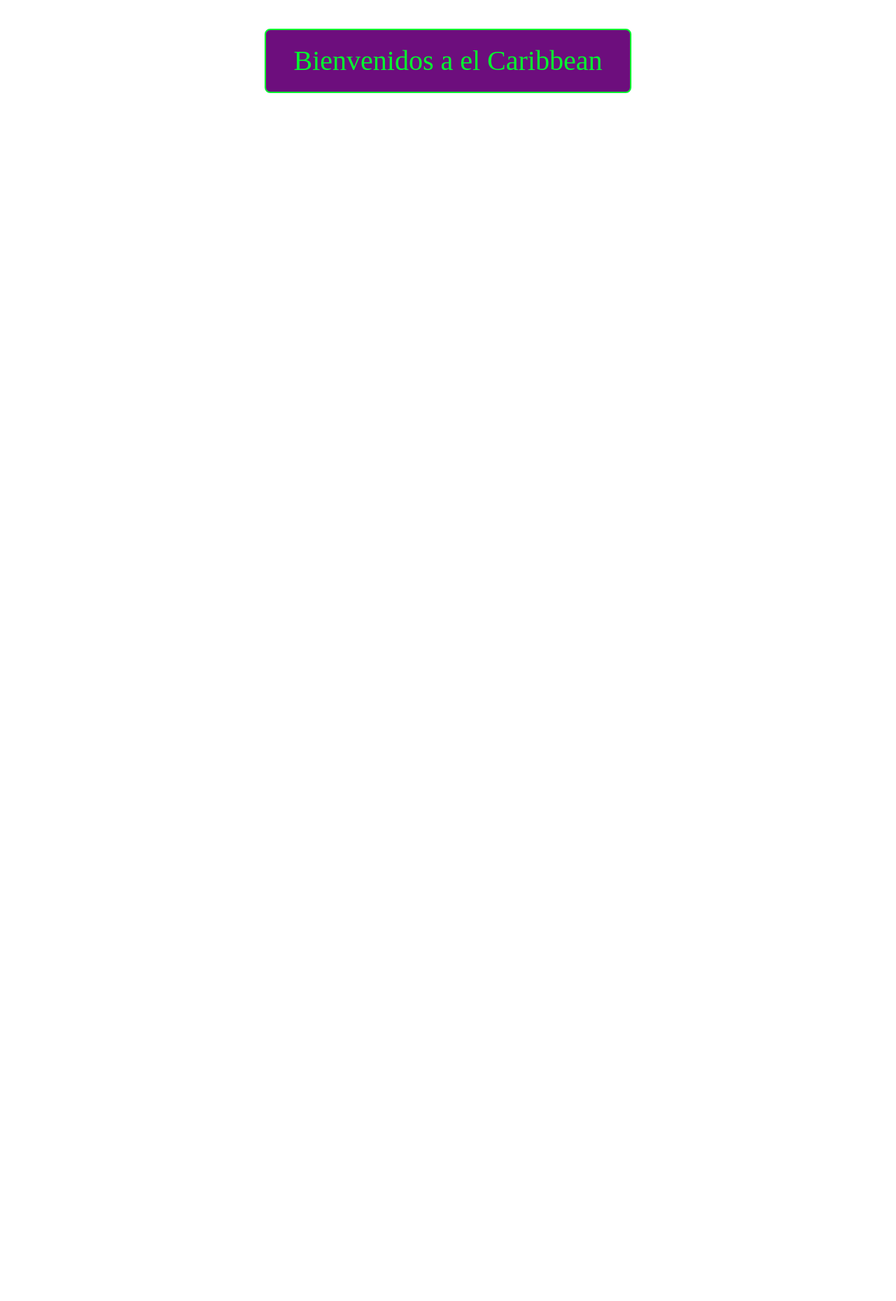
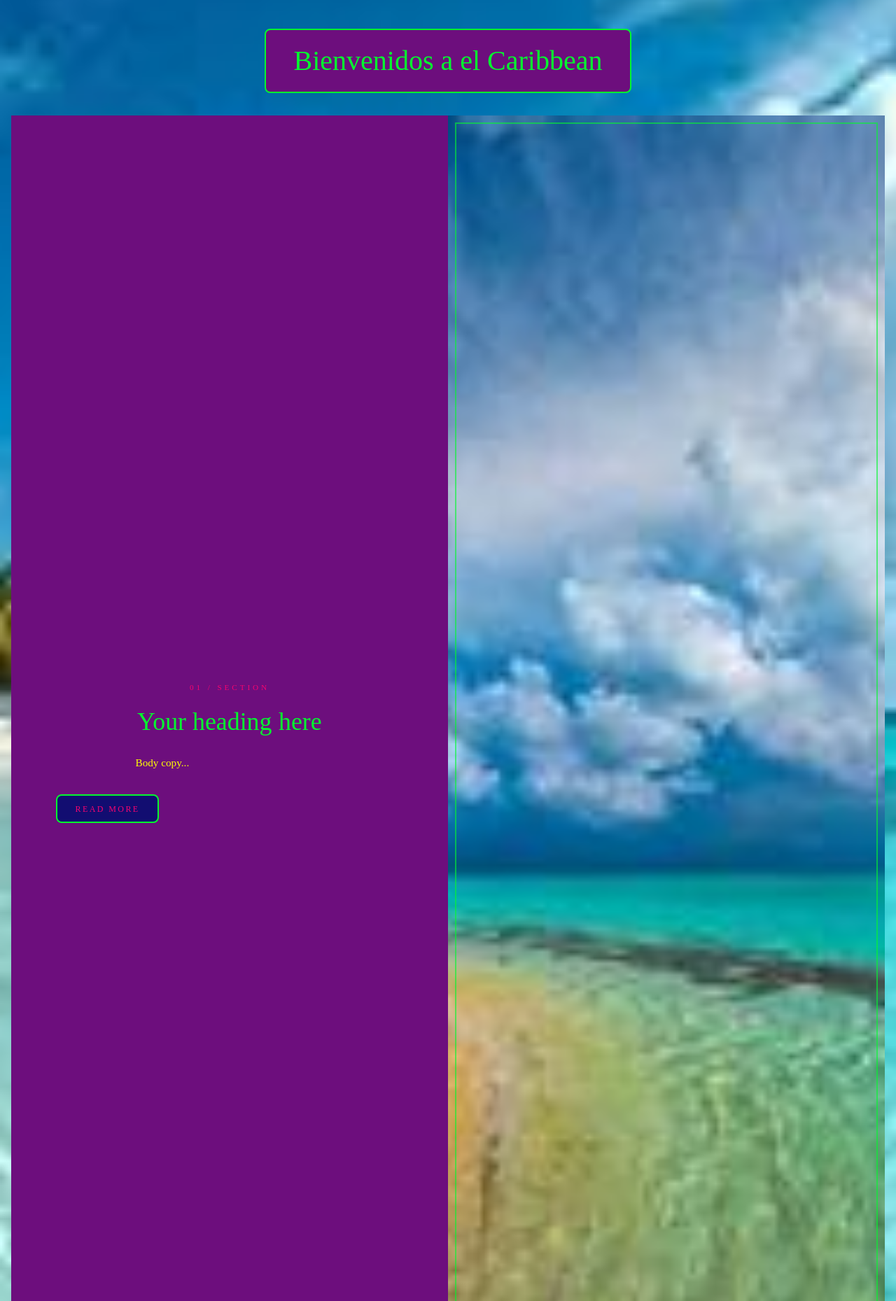
Before and after one commit to Richard-L4/Caribbean, a Django app: page / in a window 1280 px wide. Shown: the part 61-1920 px from the top of the page at 70% size. Run offline with Django 5.2, Linux system fonts and the light colour scheme.

Commit message:
index page styling

```diff
--- a/caribbean_tours/static/CSS/caribbean.css
+++ b/caribbean_tours/static/CSS/caribbean.css
@@ -19,6 +19,10 @@ body {
   flex-direction: column;
   min-height: 100vh;
   padding-top: 4.375rem;
+  background-image: url('/static/images/Carribean-background.jpg');
+  background-repeat: no-repeat;
+  background-size: cover;
+  background-position: center;
 }
 
 main {
@@ -740,3 +692,237 @@ footer {
 @media screen and (max-width: 375px) { h1.color { margin-top: 8rem; } }
 @media screen and (max-width: 320px) { body { padding-top: 3.5rem; } }
 @media screen and (max-height: 500px) { body { min-height: 100vh; } }
+
+
+/* ===================================================
+   SCROLL REVEAL — Image wipe + 3D text burst
+   Add these classes to your HTML as shown below.
+=================================================== */
+
+/*
+  HOW TO USE IN YOUR HTML:
+  ─────────────────────────────────────────────────
+  Wrap each section in:  <div class="reveal-card">
+
+  Image side:            <div class="reveal-image-col">
+                           <img src="..." alt="...">
+                         </div>
+
+  Text side:             <div class="reveal-text-col">
+                           <h2>Your heading here</h2>
+                           <p>Body copy...</p>
+                         </div>
+
+  For image-on-LEFT layout add class "reveal-left" to the card:
+                         <div class="reveal-card reveal-left">
+
+  Then add this JS once at the bottom of your page:
+
+  <script>
+    document.querySelectorAll('.reveal-text-col h2').forEach(h2 => {
+      h2.innerHTML = h2.textContent.trim().split(/\s+/)
+        .map(w => `<span class="reveal-word">${w}</span>`).join(' ');
+    });
+    const obs = new IntersectionObserver(entries => {
+      entries.forEach(e => { if (e.isIntersecting) e.target.classList.add('reveal-active'); });
+    }, { threshold: 0.25 });
+    document.querySelectorAll('.reveal-card').forEach(c => obs.observe(c));
+  </script>
+*/
+
+/* ── Layout ── */
+.reveal-card {
+  display: grid;
+  grid-template-columns: 1fr 1fr;
+  min-height: 70vh;
+  margin-bottom: 6rem;
+  position: relative;
+  overflow: hidden;
+  background: transparent; /* inherits your page background */
+  border: none;             /* overrides .card border for this layout */
+  max-width: 100%;
+  cursor: default;
+}
+
+/* Image right (default), text left */
+.reveal-card .reveal-image-col { order: 2; }
+.reveal-card .reveal-text-col  { order: 1; }
+
+/* Image left variant */
+.reveal-card.reveal-left .reveal-image-col { order: 1; }
+.reveal-card.reveal-left .reveal-text-col  { order: 2; }
+
+/* ── Image column ── */
+.reveal-image-col {
+  position: relative;
+  overflow: hidden;
+}
+
+.reveal-image-col img {
+  width: 100%;
+  height: 100%;
+  object-fit: cover;
+  display: block;
+  transform: scale(1.08);
+  transition: transform 1.2s cubic-bezier(0.25, 0.46, 0.45, 0.94);
+}
+
+/* Wipe overlay — slides away when .reveal-active is added */
+.reveal-image-col::after {
+  content: '';
+  position: absolute;
+  inset: 0;
+  background: #6d0e7d; /* your purple — matches your page background */
+  transform-origin: left;
+  transform: scaleX(1);
+  transition: transform 0.9s cubic-bezier(0.77, 0, 0.18, 1);
+  z-index: 2;
+}
+
+/* Left-layout wipe goes right→left */
+.reveal-card.reveal-left .reveal-image-col::after {
+  transform-origin: right;
+}
+
+/* Decorative border that appears after wipe — uses your accent yellow */
+.reveal-image-col::before {
+  content: '';
+  position: absolute;
+  inset: 10px;
+  border: 2px solid #04f82f; /* your theme yellow */
+  opacity: 0;
+  z-index: 3;
+  transition: opacity 0.4s ease 0.9s;
+  pointer-events: none;
+}
+
+/* ── Text column ── */
+.reveal-text-col {
+  display: flex;
+  flex-direction: column;
+  justify-content: center;
+  padding: 3rem 4rem;
+  perspective: 600px;
+  perspective-origin: 50% 50%;
+  background: #6d0e7d; /* your dark blue */
+}
+
+.reveal-card .reveal-text-col h2 {
+  font-family: "Times New Roman", Times, serif;
+  font-size: clamp(1.6rem, 2.8vw, 3rem);
+  font-weight: 400;
+  line-height: 1.4;
+  margin-bottom: 1.2rem;
+  color: #04f82f; /* your green */
+  transform-style: preserve-3d;
+  /* reset any generic h2 styles */
+  background: none;
+  border: none;
+  padding: 0;
+}
+
+.reveal-card .reveal-text-col p {
+  font-size: 0.95rem;
+  line-height: 1.8;
+  color: yellow; /* your yellow, matches .grid p */
+  max-width: 40ch;
+  opacity: 0;
+  transform: translateY(24px);
+  transition: opacity 0.6s ease 0.85s, transform 0.6s ease 0.85s;
+  /* reset generic .card p styles */
+  margin: 0;
+  flex-shrink: unset;
+}
+
+/* ── Word spans — start deep behind screen ── */
+.reveal-word {
+  display: inline-block;
+  opacity: 0;
+  transform: translateZ(-400px) scale(0.3);
+  filter: blur(10px);
+  transition:
+    opacity   0.65s ease,
+    transform 0.75s cubic-bezier(0.16, 1.4, 0.4, 1), /* spring = pops OUT */
+    filter    0.55s ease;
+  will-change: transform, opacity, filter;
+}
+
+/* Optional label above heading (e.g. "01 / Explore") */
+.reveal-label {
+  font-size: 0.7rem;
+  letter-spacing: 0.35em;
+  text-transform: uppercase;
+  color: #f8046f; /* your pink */
+  margin-bottom: 1rem;
+  opacity: 0;
+  transform: translateY(16px);
+  transition: opacity 0.5s ease 0.1s, transform 0.5s ease 0.1s;
+}
+
+/* Optional CTA link inside text col */
+.reveal-text-col .reveal-btn {
+  display: inline-block;
+  margin-top: 2rem;
+  padding: 0.6rem 1.6rem;
+  background-color: #120d71;
+  color: #f8046f;
+  border: 2px solid #04f82f;
+  border-radius: 8px;
+  text-decoration: none;
+  font-size: 0.75rem;
+  letter-spacing: 0.2em;
+  text-transform: uppercase;
+  align-self: flex-start;
+  cursor: pointer;
+  opacity: 0;
+  transform: translateY(14px);
+  transition:
+    opacity    0.5s ease 1.1s,
+    transform  0.5s ease 1.1s,
+    background 0.3s ease,
+    color      0.3s ease;
+}
+
+.reveal-text-col .reveal-btn:hover {
+  background: yellow;
+  color: #111;
+}
+
+/* ── ACTIVE STATE — triggered by IntersectionObserver ── */
+.reveal-card.reveal-active .reveal-image-col::after { transform: scaleX(0); }
+.reveal-card.reveal-active .reveal-image-col::before { opacity: 0.6; }
+.reveal-card.reveal-active .reveal-image-col img     { transform: scale(1); }
+.reveal-card.reveal-active .reveal-label             { opacity: 1; transform: translateY(0); }
+.reveal-card.reveal-active .reveal-text-col p        { opacity: 1; transform: none; }
+.reveal-card.reveal-active .reveal-text-col .reveal-btn { opacity: 1; transform: none; }
+
+/* Words burst out toward the viewer */
+.reveal-card.reveal-active .reveal-word {
+  opacity: 1;
+  transform: translateZ(0) scale(1);
+  filter: blur(0);
+}
+
+/* Cascade: each word 110ms after the last */
+.reveal-card.reveal-active .reveal-word:nth-child(1) { transition-delay: 0.20s; }
+.reveal-card.reveal-active .reveal-word:nth-child(2) { transition-delay: 0.31s; }
+.reveal-card.reveal-active .reveal-word:nth-child(3) { transition-delay: 0.42s; }
+.reveal-card.reveal-active .reveal-word:nth-child(4) { transition-delay: 0.53s; }
+.reveal-card.reveal-active .reveal-word:nth-child(5) { transition-delay: 0.64s; }
+.reveal-card.reveal-active .reveal-word:nth-child(6) { transition-delay: 0.75s; }
+.reveal-card.reveal-active .reveal-word:nth-child(7) { transition-delay: 0.86s; }
+.reveal-card.reveal-active .reveal-word:nth-child(8) { transition-delay: 0.97s; }
+
+/* ── Responsive: stack on mobile ── */
+@media (max-width: 768px) {
+  .reveal-card {
+    grid-template-columns: 1fr;
+    min-height: auto;
+  }
+
+  .reveal-card .reveal-image-col,
+  .reveal-card.reveal-left .reveal-image-col { order: 1; height: 56vw; }
+
+  .reveal-card .reveal-text-col,
+  .reveal-card.reveal-left .reveal-text-col  { order: 2; padding: 2rem 1.5rem; }
+}
--- a/caribbean_tours/templates/index.html
+++ b/caribbean_tours/templates/index.html
@@ -5,4 +5,54 @@
 {% block content %}
 <title>{% block title %}Caribbean | Home{% endblock %}</title>
 <h1 class="color">Bienvenidos a el Caribbean</h1>
+<!-- Card 1 — image TOP RIGHT -->
+<div class="reveal-card">
+  <div class="reveal-text-col">
+    <span class="reveal-label">01 / Section</span>
+    <h2>Your heading here</h2>
+    <p>Body copy...</p>
+    <a class="reveal-btn" href="#">Read more</a>
+  </div>
+  <div class="reveal-image-col">
+    <img src="{% static 'images/Cancun-background.jpg' %}" alt="...">
+  </div>
+</div>
+
+<!-- Card 2 — image MIDDLE LEFT -->
+<div class="reveal-card reveal-left">
+  <div class="reveal-image-col">
+    <img src="{% static 'images/DR-background.jpg' %}" alt="...">
+  </div>
+  <div class="reveal-text-col">
+    <span class="reveal-label">02 / Section</span>
+    <h2>Your heading here</h2>
+    <p>Body copy...</p>
+    <a class="reveal-btn" href="#">Read more</a>
+  </div>
+</div>
+
+<!-- Card 3 — image BOTTOM RIGHT -->
+<div class="reveal-card">
+  <div class="reveal-text-col">
+    <span class="reveal-label">03 / Section</span>
+    <h2>Your heading here</h2>
+    <p>Body copy...</p>
+    <a class="reveal-btn" href="#">Read more</a>
+  </div>
+  <div class="reveal-image-col">
+    <img src="{% static 'images/PR-background.jpg' %}" alt="...">
+  </div>
+</div>
+
+<script>
+  document.querySelectorAll('.reveal-text-col h2').forEach(h2 => {
+    h2.innerHTML = h2.textContent.trim().split(/\s+/)
+      .map(w => `<span class="reveal-word">${w}</span>`).join(' ');
+  });
+  const obs = new IntersectionObserver(entries => {
+    entries.forEach(e => { if (e.isIntersecting) e.target.classList.add('reveal-active'); });
+  }, { threshold: 0.25 });
+  document.querySelectorAll('.reveal-card').forEach(c => obs.observe(c));
+</script>
+
 {% endblock %}
```
Also changed, not shown: other parts of caribbean_tours/static/CSS/caribbean.css (+120 -172 lines). Lines whose indentation alone changed are shown as unchanged.
